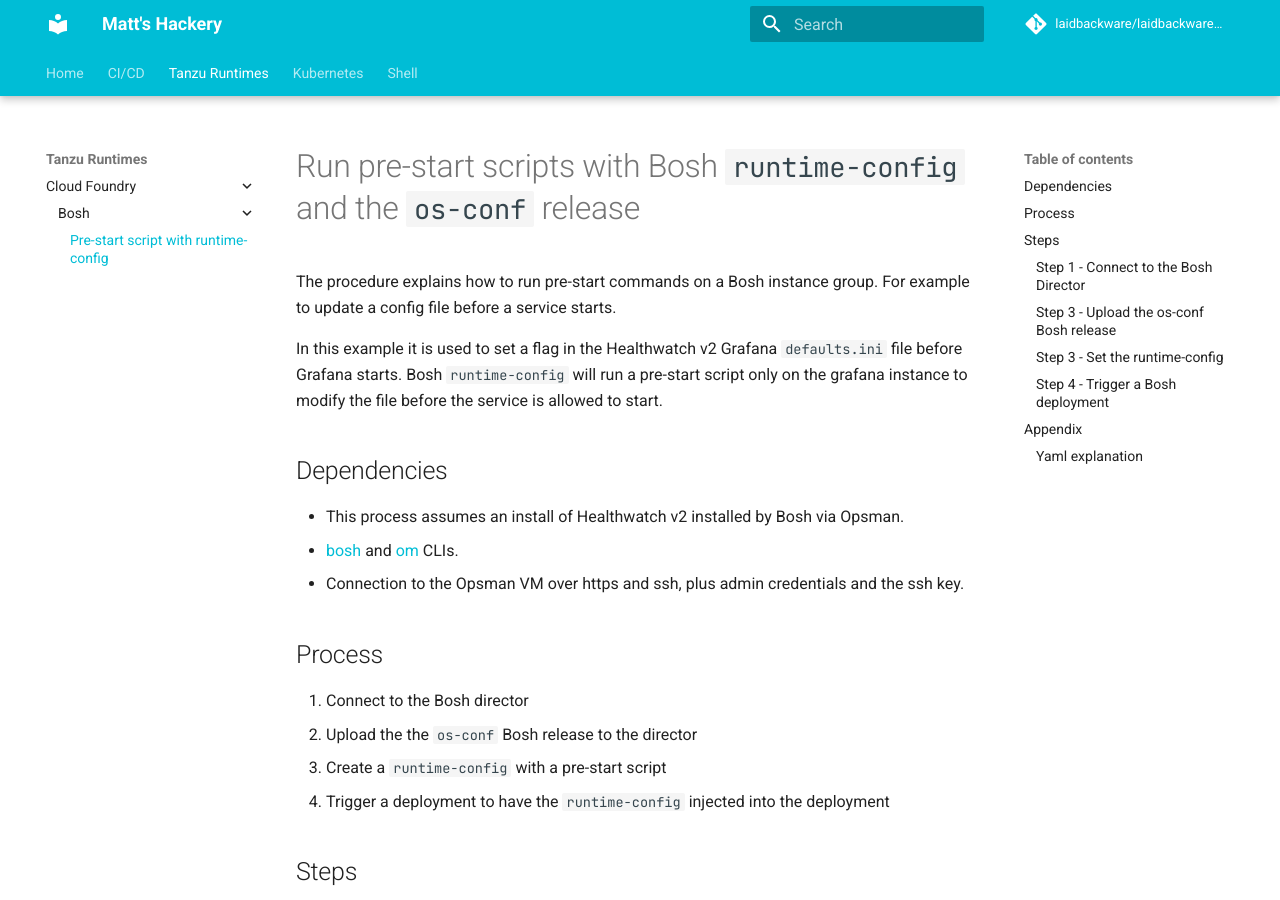
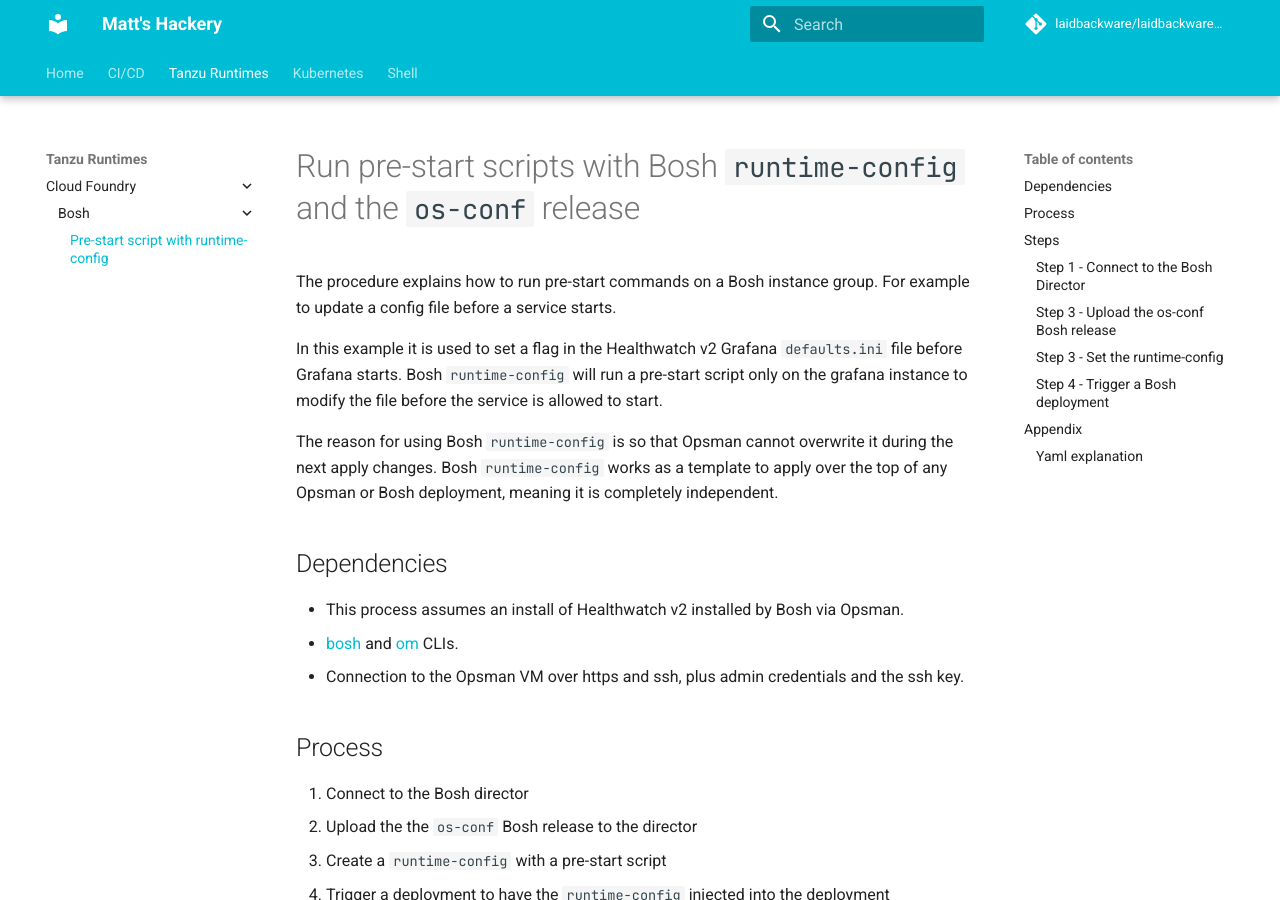
Before and after one commit to laidbackware/laidbackware.github.io, an MkDocs documentation site: the page built from docs/cloud-foundry/bosh/run-pre-start-commands.md, in a window 1280 px wide and 900 px high. Built offline with MkDocs 1.6.1 and Material for MkDocs 9.7.7, drawn with Linux system fonts in a browser that asks for light colours; comment, search, counter and statistics services are not loaded.

Commit message:
add runtime-config explanation

```diff
--- a/docs/cloud-foundry/bosh/run-pre-start-commands.md
+++ b/docs/cloud-foundry/bosh/run-pre-start-commands.md
@@ -3,6 +3,8 @@
 The procedure explains how to run pre-start commands on a Bosh instance group. For example to update a config file before a service starts.
 
 In this example it is used to set a flag in the Healthwatch v2 Grafana `defaults.ini` file before Grafana starts. Bosh `runtime-config` will run a pre-start script only on the grafana instance to modify the file before the service is allowed to start.
+
+The reason for using Bosh `runtime-config` is so that Opsman cannot overwrite it during the next apply changes. Bosh `runtime-config` works as a template to apply over the top of any Opsman or Bosh deployment, meaning it is completely independent.
 
 ## Dependencies
 
```
